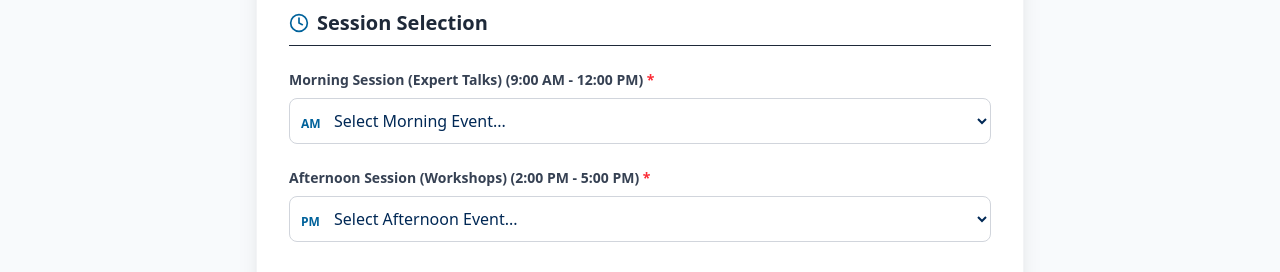
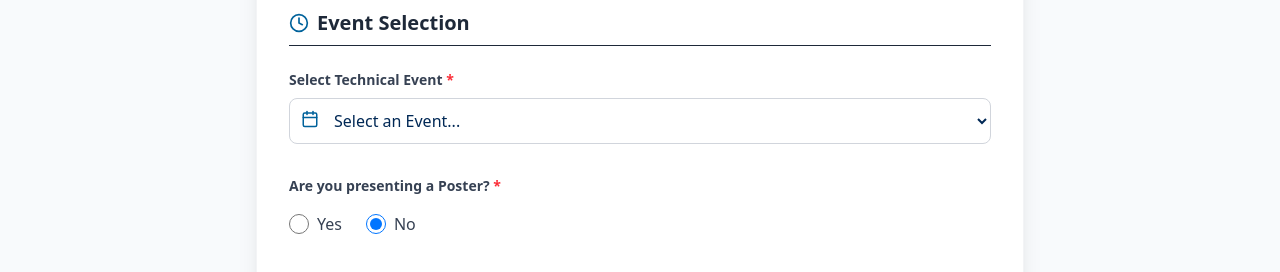
Before and after one commit to DevasyaSPatel/IEEE_sampark2026, a Next.js app: page /register in a window 1280 px wide. Shown: the part 680-952 px from the top of the page. Built offline with nearby package versions, Linux system fonts and the light colour scheme.

Commit message:
final push

```diff
--- a/src/app/dashboard/page.tsx
+++ b/src/app/dashboard/page.tsx
@@ -27,8 +27,9 @@ type User = {
     name: string;
     email: string;
     role: string;
-    theme: string;                // Morning Event
-    participationType: string;    // Afternoon Event
+    selectedEvent: string;
+    posterTheme: string;
+    isPosterPresenting: string;
     transactionId: string;
     ieeeMembershipNumber: string;
     connections: number;
@@ -362,26 +363,37 @@ export default function Dashboard() {
                                 <h3 className="text-lg font-bold text-ieee-navy mb-4 flex items-center gap-2">
                                     <Calendar className="text-ieee-blue" size={20} /> Event Registration Details
                                 </h3>
-                                <div className="grid md:grid-cols-2 gap-6">
+
+                                <div className="space-y-4">
+                                    {/* Main Event */}
                                     <div className="space-y-1">
-                                        <label className="text-xs font-semibold text-gray-400 uppercase">Morning Session</label>
-                                        <div className="flex items-start gap-2 text-gray-700 bg-gray-50 p-3 rounded-lg border border-gray-200">
-                                            <Clock size={16} className="mt-1 text-ieee-yellow shrink-0" />
-                                            <span className="font-medium">{user.theme || 'Not Registered'}</span>
+                                        <label className="text-xs font-semibold text-gray-400 uppercase">Selected Technical Event</label>
+                                        <div className="flex items-start gap-2 text-gray-700 bg-blue-50/50 p-3 rounded-lg border border-blue-100">
+                                            <Calendar size={16} className="mt-1 text-ieee-blue shrink-0" />
+                                            <span className="font-medium">{user.selectedEvent || 'Not Registered'}</span>
                                         </div>
                                     </div>
+
+                                    {/* Poster Presentation Conditional */}
+                                    {user.isPosterPresenting === 'Yes' && (
                                         <div className="space-y-1">
-                                        <label className="text-xs font-semibold text-gray-400 uppercase">Afternoon Session</label>
-                                        <div className="flex items-start gap-2 text-gray-700 bg-gray-50 p-3 rounded-lg border border-gray-200">
-                                            <Clock size={16} className="mt-1 text-ieee-yellow shrink-0" />
-                                            <span className="font-medium">{user.participationType || 'Not Registered'}</span>
+                                            <label className="text-xs font-semibold text-gray-400 uppercase">Poster Presentation</label>
+                                            <div className="flex items-start gap-2 text-gray-700 bg-amber-50 p-3 rounded-lg border border-amber-100">
+                                                <Hash size={16} className="mt-1 text-amber-600 shrink-0" />
+                                                <div className="flex flex-col">
+                                                    <span className="font-bold text-amber-800 text-sm">Presenting Poster</span>
+                                                    <span className="text-sm">{user.posterTheme}</span>
                                                 </div>
                                             </div>
+                                        </div>
+                                    )}
+
+                                    <div className="grid grid-cols-2 gap-4 pt-2">
                                         <div className="space-y-1">
                                             <label className="text-xs font-semibold text-gray-400 uppercase">Transaction ID</label>
                                             <div className="flex items-center gap-2 text-gray-600">
                                                 <CreditCard size={16} />
-                                            <span className="font-mono bg-slate-100 px-2 py-1 rounded text-sm">{user.transactionId || 'N/A'}</span>
+                                                <span className="font-mono bg-slate-100 px-2 py-1 rounded text-sm break-all">{user.transactionId || 'N/A'}</span>
                                             </div>
                                         </div>
                                         <div className="space-y-1">
@@ -389,6 +401,7 @@ export default function Dashboard() {
                                             <div className="flex items-center gap-2 text-gray-600">
                                                 <Hash size={16} />
                                                 <span className="font-mono text-sm">{user.ieeeMembershipNumber || 'Non-Member'}</span>
+                                            </div>
                                         </div>
                                     </div>
                                 </div>
--- a/src/app/register/page.tsx
+++ b/src/app/register/page.tsx
@@ -13,9 +13,10 @@ interface RegisterFormData {
     university: string;
     department: string;
     year: string;
-    morningEvent: string;   // Column H
-    afternoonEvent: string; // Column I
-    transactionId: string;  // Column J
+    selectedEvent: string;      // Column H
+    isPosterPresenting: string; // Column N (Yes/No)
+    posterTheme: string;        // Column I
+    transactionId: string;      // Column J
     ieeeMembershipNumber?: string; // Column K
     github?: string; // Column S
 }
@@ -29,8 +30,9 @@ export default function Register() {
         university: '',
         department: '',
         year: '1st Year',
-        morningEvent: '',
-        afternoonEvent: '',
+        selectedEvent: '',
+        isPosterPresenting: 'No',
+        posterTheme: '',
         transactionId: '',
         ieeeMembershipNumber: '',
         github: ''
@@ -40,23 +42,27 @@ export default function Register() {
     const [message, setMessage] = useState('');
     const [errorMessage, setErrorMessage] = useState<string | null>(null);
 
-    // Morning Session: Expert Talks
-    const morningEvents = [
+    // Technical Events (Selected Event)
+    const technicalEvents = [
         "Expert Talk: Semiconductors & HW Acceleration (CS)",
         "Expert Talk: Prof. Harish PM (IIT-GN) (RAS)",
         "Expert Talk: Advancements in Antenna Tech (APS)",
         "Expert Talk: Industry 4.0 Applications (IAS)",
-        "Panel Discussion: Interactive Experts Panel (WIE)"
-    ];
-
-    // Afternoon Session: Workshops & Competitions
-    const afternoonEvents = [
+        "Panel Discussion: Interactive Experts Panel (WIE)",
         "Workshop: FPGA & Machine Learning Integration (CS)",
         "Workshop: MuJoCo: Advanced Robotics Sim (RAS)",
         "Workshop: Keysight ADS Simulation (APS)",
         "Workshop: MOSFET-based Gate Driver Design (IAS)",
-        "Review Paper Hackathon (WIE)",
-        "Poster Presentation"
+        "Review Paper Hackathon (WIE)"
+    ];
+
+    // Poster Themes
+    const posterThemes = [
+        "Theme 1: Advancements in AI/ML",
+        "Theme 2: Robotics & Automation",
+        "Theme 3: Wireless Communications",
+        "Theme 4: Power & Energy Systems",
+        "Theme 5: Women in Engineering"
     ];
 
     const handleChange = (e: React.ChangeEvent<HTMLInputElement | HTMLSelectElement | HTMLTextAreaElement>) => {
@@ -76,8 +82,9 @@ export default function Register() {
 
             const payload = {
                 ...formData,
-                theme: formData.morningEvent,           // Maps to Column H
-                participationType: formData.afternoonEvent, // Maps to Column I
+                selectedEvent: formData.selectedEvent,           // Maps to Column H
+                posterTheme: formData.isPosterPresenting === 'Yes' ? formData.posterTheme : '', // Maps to Column I
+                isPosterPresenting: formData.isPosterPresenting, // Maps to Column N
                 github: formData.github || '',          // Column S
             };
 
@@ -227,55 +234,90 @@ export default function Register() {
                                 </div>
                             </div>
 
-                            {/* Session Selection (Dual Session Event) */}
+                            {/* Event Selection */}
                             <div className="space-y-6">
                                 <h3 className="text-xl font-bold text-gray-800 border-b pb-2 flex items-center gap-2">
-                                    <Clock size={20} className="text-ieee-blue" /> Session Selection
+                                    <Clock size={20} className="text-ieee-blue" /> Event Selection
                                 </h3>
 
-                                {/* Morning Session */}
+                                {/* Main Technical Event */}
                                 <div className="space-y-2">
-                                    <label className="text-sm font-semibold text-gray-700 block">Morning Session (Expert Talks) (9:00 AM - 12:00 PM) <span className="text-red-500">*</span></label>
+                                    <label className="text-sm font-semibold text-gray-700 block">Select Technical Event <span className="text-red-500">*</span></label>
                                     <div className="relative">
                                         <div className="absolute left-3 top-3 text-ieee-blue pointer-events-none">
-                                            <span className="font-bold text-xs">AM</span>
+                                            <Calendar size={18} />
                                         </div>
                                         <select
-                                            name="morningEvent"
+                                            name="selectedEvent"
                                             required
                                             className="w-full pl-10 pr-4 py-2.5 border border-gray-300 rounded-lg focus:ring-2 focus:ring-blue-500 focus:border-blue-500 transition-all bg-white"
-                                            value={formData.morningEvent}
+                                            value={formData.selectedEvent}
                                             onChange={handleChange}
                                         >
-                                            <option value="">Select Morning Event...</option>
-                                            {morningEvents.map((event, idx) => (
+                                            <option value="">Select an Event...</option>
+                                            {technicalEvents.map((event, idx) => (
                                                 <option key={idx} value={event}>{event}</option>
                                             ))}
                                         </select>
                                     </div>
                                 </div>
 
-                                {/* Afternoon Session */}
-                                <div className="space-y-2">
-                                    <label className="text-sm font-semibold text-gray-700 block">Afternoon Session (Workshops) (2:00 PM - 5:00 PM) <span className="text-red-500">*</span></label>
+                                {/* Poster Presentation Toggle */}
+                                <div className="space-y-4 pt-2">
+                                    <label className="text-sm font-semibold text-gray-700 block">Are you presenting a Poster? <span className="text-red-500">*</span></label>
+                                    <div className="flex gap-6">
+                                        <label className="flex items-center gap-2 cursor-pointer">
+                                            <input
+                                                type="radio"
+                                                name="isPosterPresenting"
+                                                value="Yes"
+                                                checked={formData.isPosterPresenting === 'Yes'}
+                                                onChange={handleChange}
+                                                className="w-5 h-5 text-ieee-blue focus:ring-ieee-blue border-gray-300"
+                                            />
+                                            <span className="text-gray-700 font-medium">Yes</span>
+                                        </label>
+                                        <label className="flex items-center gap-2 cursor-pointer">
+                                            <input
+                                                type="radio"
+                                                name="isPosterPresenting"
+                                                value="No"
+                                                checked={formData.isPosterPresenting === 'No'}
+                                                onChange={handleChange}
+                                                className="w-5 h-5 text-ieee-blue focus:ring-ieee-blue border-gray-300"
+                                            />
+                                            <span className="text-gray-700 font-medium">No</span>
+                                        </label>
+                                    </div>
+                                </div>
+
+                                {/* Poster Theme Selection (Conditional) */}
+                                {formData.isPosterPresenting === 'Yes' && (
+                                    <motion.div
+                                        initial={{ opacity: 0, height: 0 }}
+                                        animate={{ opacity: 1, height: 'auto' }}
+                                        className="space-y-2"
+                                    >
+                                        <label className="text-sm font-semibold text-gray-700 block">Select Poster Theme <span className="text-red-500">*</span></label>
                                         <div className="relative">
                                             <div className="absolute left-3 top-3 text-ieee-blue pointer-events-none">
-                                            <span className="font-bold text-xs">PM</span>
+                                                <Hash size={18} />
                                             </div>
                                             <select
-                                            name="afternoonEvent"
+                                                name="posterTheme"
                                                 required
                                                 className="w-full pl-10 pr-4 py-2.5 border border-gray-300 rounded-lg focus:ring-2 focus:ring-blue-500 focus:border-blue-500 transition-all bg-white"
-                                            value={formData.afternoonEvent}
+                                                value={formData.posterTheme}
                                                 onChange={handleChange}
                                             >
-                                            <option value="">Select Afternoon Event...</option>
-                                            {afternoonEvents.map((event, idx) => (
-                                                <option key={idx} value={event}>{event}</option>
+                                                <option value="">Select Poster Theme...</option>
+                                                {posterThemes.map((theme, idx) => (
+                                                    <option key={idx} value={theme}>{theme}</option>
                                                 ))}
                                             </select>
                                         </div>
-                                </div>
+                                    </motion.div>
+                                )}
                             </div>
 
                             {/* Additional Required Info */}
--- a/src/app/sampark/[slug]/page.tsx
+++ b/src/app/sampark/[slug]/page.tsx
@@ -8,7 +8,7 @@ import ParticipantProfileCard from '@/components/ParticipantProfileCard';
 type PublicUser = {
     id: string; // Email/ID
     name: string;
-    theme: string;
+    selectedEvent: string;
     bio: string;
     slug: string;
     role: string;
@@ -16,7 +16,8 @@ type PublicUser = {
     year?: string;
     department?: string;
     university?: string;
-    // Add other public fields
+    posterTheme?: string;
+    isPosterPresenting?: string;
 };
 
 type ConnectionStatus = 'None' | 'Pending' | 'Accepted';
@@ -131,7 +132,9 @@ export default function PublicProfile({ params }: { params: Promise<{ slug: stri
     const cardUser = {
         id: profile.id,
         name: profile.name,
-        theme: profile.theme,
+        selectedEvent: profile.selectedEvent,
+        posterTheme: profile.posterTheme,
+        isPosterPresenting: profile.isPosterPresenting,
         connections: profile.connections || 0,
         bio: profile.bio,
         year: profile.year,
--- a/src/app/search/page.tsx
+++ b/src/app/search/page.tsx
@@ -8,10 +8,13 @@ import { Search, Grid, List as ListIcon } from 'lucide-react';
 type User = {
     id: string; // email
     name: string;
-    theme: string;
+    selectedEvent: string;
     connections: number;
-    bio?: string;
-    participationType?: string;
+    posterTheme?: string;
+    isPosterPresenting?: string;
+    year?: string;
+    department?: string;
+    university?: string;
 };
 
 type ConnectionStatus = 'None' | 'Pending' | 'Accepted';
@@ -81,7 +84,7 @@ export default function SearchPage() {
             const q = searchQuery.toLowerCase();
             result = result.filter(u =>
                 u.name.toLowerCase().includes(q) ||
-                (u.theme && u.theme.toLowerCase().includes(q))
+                (u.selectedEvent && u.selectedEvent.toLowerCase().includes(q))
             );
         }
 
--- a/src/components/ParticipantProfileCard.tsx
+++ b/src/components/ParticipantProfileCard.tsx
@@ -8,13 +8,14 @@ interface ParticipantProfileCardProps {
     user: {
         id: string;
         name: string;
-        theme: string;
+        selectedEvent: string;
         connections: number;
         bio?: string;
         linkedin?: string;
         instagram?: string;
         github?: string;
-        participationType?: string;
+        posterTheme?: string;
+        isPosterPresenting?: string;
         year?: string;
         department?: string;
         university?: string;
--- a/src/lib/googleSheets/config.ts
+++ b/src/lib/googleSheets/config.ts
@@ -27,11 +27,12 @@ export const SHEET_CONFIG = {
         UNIVERSITY: 'E',
         DEPARTMENT: 'F',
         YEAR: 'G',
-        EVENT_MORNING: 'H', // Was 'Theme'
-        EVENT_AFTERNOON: 'I', // Was 'ParticipationType'
+        SELECTED_EVENT: 'H', // Was EVENT_MORNING
+        POSTER_THEME: 'I', // Was EVENT_AFTERNOON
         TRANSACTION_ID: 'J', // Shifted from K
         IEEE_MEMBERSHIP: 'K', // Shifted from L
         LINKEDIN: 'M',
+        IS_POSTER_PRESENTING: 'N', // New / Was Password in user perception
         STATUS: 'O', // Shifted from M
         PASSWORD: 'P', // Shifted from N
         GITHUB: 'Q', // Replaces ANYTHING_ELSE
@@ -48,10 +49,11 @@ export const SHEET_CONFIG = {
             UNIVERSITY: col(this.COLUMNS.UNIVERSITY),
             DEPARTMENT: col(this.COLUMNS.DEPARTMENT),
             YEAR: col(this.COLUMNS.YEAR),
-            EVENT_MORNING: col(this.COLUMNS.EVENT_MORNING),
-            EVENT_AFTERNOON: col(this.COLUMNS.EVENT_AFTERNOON),
+            SELECTED_EVENT: col(this.COLUMNS.SELECTED_EVENT),
+            POSTER_THEME: col(this.COLUMNS.POSTER_THEME),
             TRANSACTION_ID: col(this.COLUMNS.TRANSACTION_ID),
             IEEE_MEMBERSHIP: col(this.COLUMNS.IEEE_MEMBERSHIP),
+            IS_POSTER_PRESENTING: col(this.COLUMNS.IS_POSTER_PRESENTING),
             STATUS: col(this.COLUMNS.STATUS),
             PASSWORD: col(this.COLUMNS.PASSWORD),
             GITHUB: col(this.COLUMNS.GITHUB),
--- a/src/lib/googleSheets/service.ts
+++ b/src/lib/googleSheets/service.ts
@@ -110,10 +110,11 @@ export const GoogleSheetService = {
         rowValues[SHEET_CONFIG.INDEX.UNIVERSITY] = userData.university || '';
         rowValues[SHEET_CONFIG.INDEX.DEPARTMENT] = userData.department || '';
         rowValues[SHEET_CONFIG.INDEX.YEAR] = userData.year || '';
-        rowValues[SHEET_CONFIG.INDEX.EVENT_MORNING] = userData.theme || ''; // Mapping Theme -> Morning
-        rowValues[SHEET_CONFIG.INDEX.EVENT_AFTERNOON] = userData.participationType || ''; // Mapping Participation -> Afternoon
+        rowValues[SHEET_CONFIG.INDEX.SELECTED_EVENT] = userData.selectedEvent || '';
+        rowValues[SHEET_CONFIG.INDEX.POSTER_THEME] = userData.posterTheme || '';
         rowValues[SHEET_CONFIG.INDEX.TRANSACTION_ID] = userData.transactionId || '';
         rowValues[SHEET_CONFIG.INDEX.IEEE_MEMBERSHIP] = userData.ieeeMembershipNumber || '';
+        rowValues[SHEET_CONFIG.INDEX.IS_POSTER_PRESENTING] = userData.isPosterPresenting || 'No';
         rowValues[SHEET_CONFIG.INDEX.STATUS] = 'Pending';
         rowValues[SHEET_CONFIG.INDEX.PASSWORD] = password;
         rowValues[SHEET_CONFIG.INDEX.GITHUB] = userData.github || '';
@@ -156,8 +157,8 @@ export const GoogleSheetService = {
             university: row[SHEET_CONFIG.INDEX.UNIVERSITY],
             department: row[SHEET_CONFIG.INDEX.DEPARTMENT],
             year: row[SHEET_CONFIG.INDEX.YEAR],
-            theme: row[SHEET_CONFIG.INDEX.EVENT_MORNING],
-            participationType: row[SHEET_CONFIG.INDEX.EVENT_AFTERNOON],
+            selectedEvent: row[SHEET_CONFIG.INDEX.SELECTED_EVENT],
+            posterTheme: row[SHEET_CONFIG.INDEX.POSTER_THEME],
             transactionId: row[SHEET_CONFIG.INDEX.TRANSACTION_ID],
             ieeeMembershipNumber: row[SHEET_CONFIG.INDEX.IEEE_MEMBERSHIP],
             status: row[SHEET_CONFIG.INDEX.STATUS] || 'Pending',
@@ -165,6 +166,7 @@ export const GoogleSheetService = {
             linkedin: row[SHEET_CONFIG.INDEX.LINKEDIN],
             slug: row[SHEET_CONFIG.INDEX.SLUG],
             instagram: row[SHEET_CONFIG.INDEX.INSTAGRAM],
+            isPosterPresenting: row[SHEET_CONFIG.INDEX.IS_POSTER_PRESENTING],
         }));
     },
 
@@ -189,9 +191,9 @@ export const GoogleSheetService = {
 
         // Update Name..Participation (B..I)
         const range1Start = SHEET_CONFIG.COLUMNS.NAME;
-        const range1End = SHEET_CONFIG.COLUMNS.EVENT_AFTERNOON;
+        const range1End = SHEET_CONFIG.COLUMNS.POSTER_THEME;
         const startIdx = SHEET_CONFIG.INDEX.NAME;
-        const endIdx = SHEET_CONFIG.INDEX.EVENT_AFTERNOON;
+        const endIdx = SHEET_CONFIG.INDEX.POSTER_THEME;
 
         // Construct array from data
         const rowValues1 = [
@@ -201,8 +203,8 @@ export const GoogleSheetService = {
             data.university,
             data.department,
             data.year,
-            data.theme, // Morning
-            data.participationType // Afternoon
+            data.selectedEvent, // Was Theme/Morning
+            data.posterTheme // Was Participation/Afternoon
         ];
 
         await sheets.spreadsheets.values.update({
@@ -306,8 +308,11 @@ export const GoogleSheetService = {
             )
             .map((user: any) => ({
                 name: user.name,
-                theme: user.theme,
-                slug: user.slug
+                selectedEvent: user.selectedEvent,
+                slug: user.slug,
+                year: user.year,
+                department: user.department,
+                university: user.university
             }))
             .slice(0, 10);
     },
@@ -363,8 +368,8 @@ export const GoogleSheetService = {
                 email: userRow[SHEET_CONFIG.INDEX.EMAIL],
                 phone: userRow[SHEET_CONFIG.INDEX.PHONE],
                 role: 'user',
-                theme: userRow[SHEET_CONFIG.INDEX.EVENT_MORNING],
-                participationType: userRow[SHEET_CONFIG.INDEX.EVENT_AFTERNOON],
+                selectedEvent: userRow[SHEET_CONFIG.INDEX.SELECTED_EVENT],
+                posterTheme: userRow[SHEET_CONFIG.INDEX.POSTER_THEME],
                 transactionId: userRow[SHEET_CONFIG.INDEX.TRANSACTION_ID],
                 ieeeMembershipNumber: userRow[SHEET_CONFIG.INDEX.IEEE_MEMBERSHIP],
                 linkedin: userRow[SHEET_CONFIG.INDEX.LINKEDIN],
@@ -492,10 +497,13 @@ export const GoogleSheetService = {
                 rowIndex: index + 2,
                 name: row[SHEET_CONFIG.INDEX.NAME],
                 email: row[SHEET_CONFIG.INDEX.EMAIL],
-                theme: row[SHEET_CONFIG.INDEX.EVENT_MORNING], // Theme is Morning Event
+                selectedEvent: row[SHEET_CONFIG.INDEX.SELECTED_EVENT],
                 connections: count,
-                participationType: row[SHEET_CONFIG.INDEX.EVENT_AFTERNOON],
-                slug: row[SHEET_CONFIG.INDEX.SLUG]
+                posterTheme: row[SHEET_CONFIG.INDEX.POSTER_THEME],
+                slug: row[SHEET_CONFIG.INDEX.SLUG],
+                year: row[SHEET_CONFIG.INDEX.YEAR],
+                department: row[SHEET_CONFIG.INDEX.DEPARTMENT],
+                university: row[SHEET_CONFIG.INDEX.UNIVERSITY]
             };
         });
     },
@@ -562,12 +570,13 @@ export const GoogleSheetService = {
                 name: userRow[SHEET_CONFIG.INDEX.NAME],
                 // email: email, // Hide email for public?
                 role: 'user',
-                theme: userRow[SHEET_CONFIG.INDEX.EVENT_MORNING],
+                selectedEvent: userRow[SHEET_CONFIG.INDEX.SELECTED_EVENT],
                 linkedin: userRow[SHEET_CONFIG.INDEX.LINKEDIN],
                 slug: userRow[SHEET_CONFIG.INDEX.SLUG],
                 instagram: userRow[SHEET_CONFIG.INDEX.INSTAGRAM],
                 github: userRow[SHEET_CONFIG.INDEX.GITHUB],
-                participationType: userRow[SHEET_CONFIG.INDEX.EVENT_AFTERNOON],
+                posterTheme: userRow[SHEET_CONFIG.INDEX.POSTER_THEME],
+                isPosterPresenting: userRow[SHEET_CONFIG.INDEX.IS_POSTER_PRESENTING],
                 year: userRow[SHEET_CONFIG.INDEX.YEAR],
                 department: userRow[SHEET_CONFIG.INDEX.DEPARTMENT],
                 university: userRow[SHEET_CONFIG.INDEX.UNIVERSITY],
```
Lines whose indentation alone changed are shown as unchanged.
